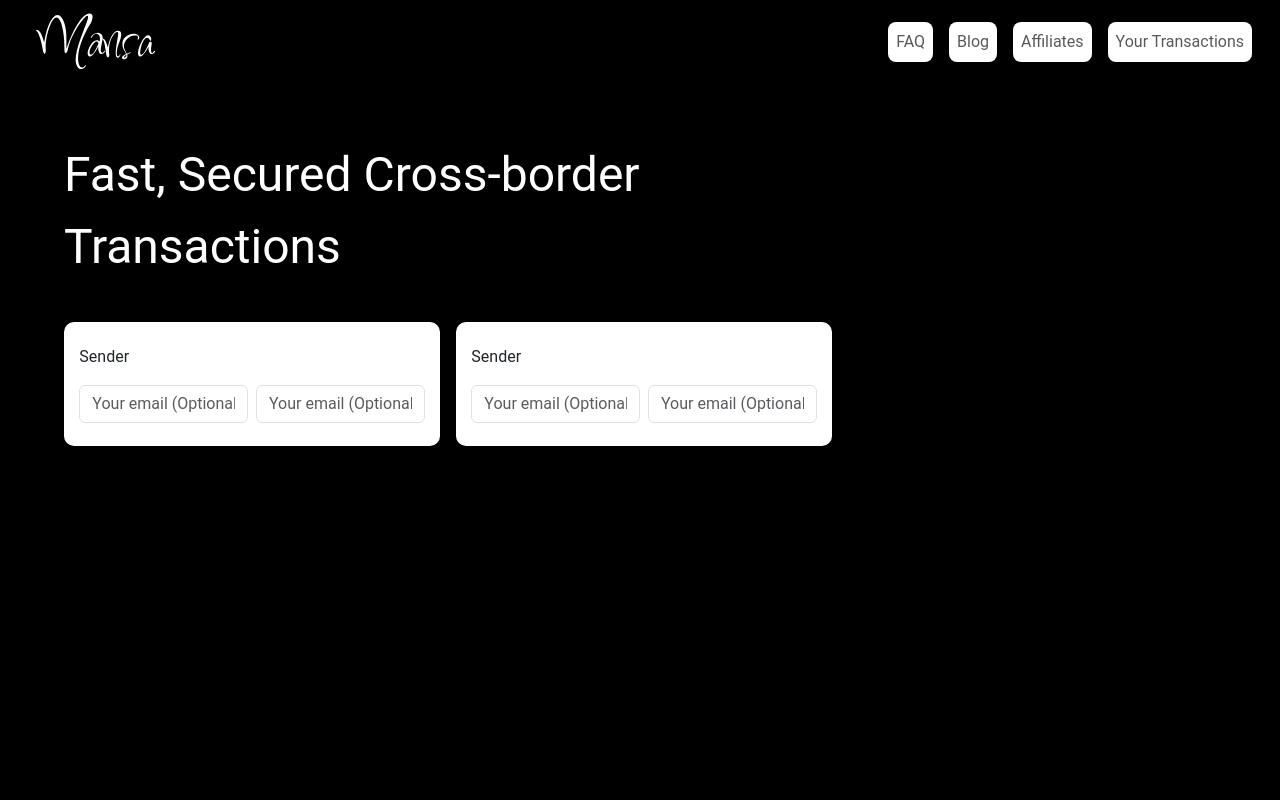
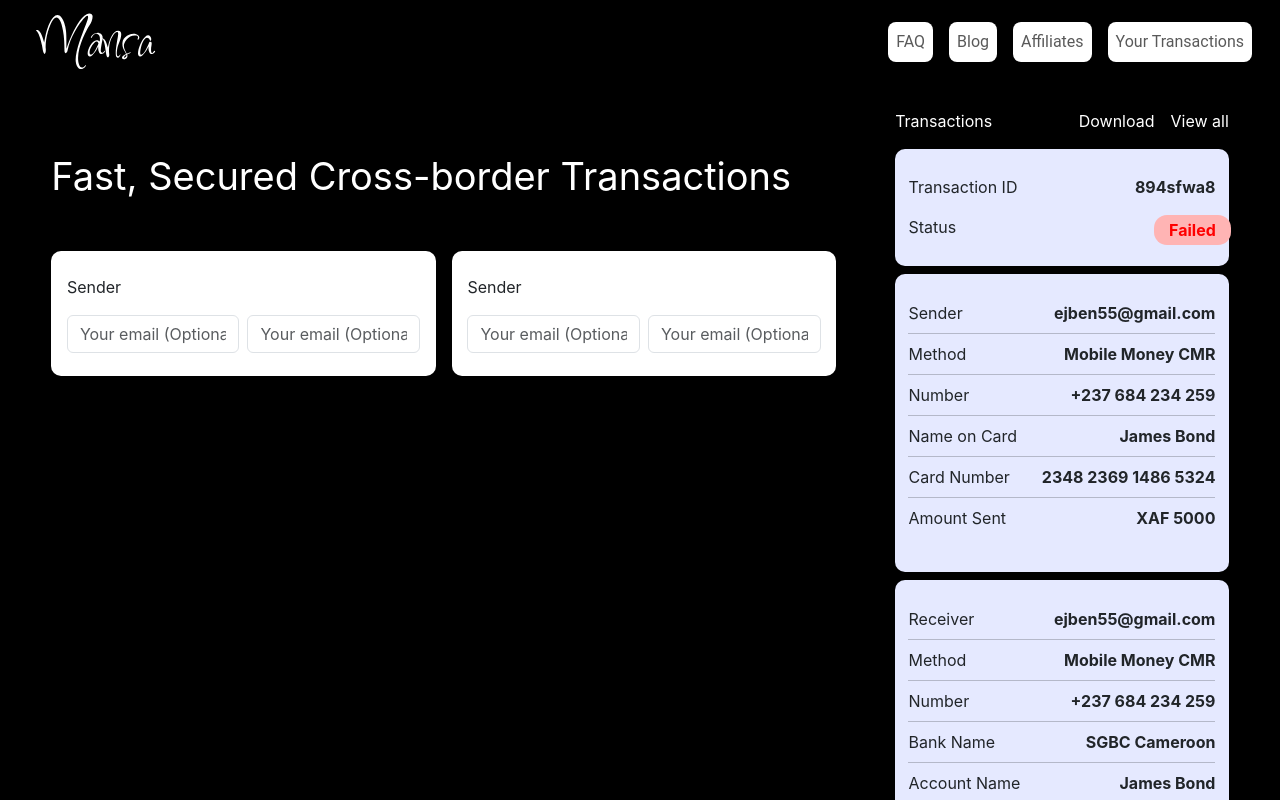
Before and after one commit to Morelle-Olivia/Mansa, an Angular app: page / in a window 1280 px wide. Shown: the top 800 px of the page. Built offline with nearby package versions, Linux system fonts and the light colour scheme.

Commit message:
Design for transaction page.

```diff
--- a/src/app/app.module.ts
+++ b/src/app/app.module.ts
@@ -5,12 +5,14 @@ import { AppRoutingModule } from './app-routing.module';
 import { AppComponent } from './app.component';
 import { NavbarComponent } from './components/navbar/navbar.component';
 import { LandingPageComponent } from './pages/landing-page/landing-page.component';
+import { TransactionsComponent } from './pages/transactions/transactions.component';
 
 @NgModule({
   declarations: [
     AppComponent,
     NavbarComponent,
-    LandingPageComponent
+    LandingPageComponent,
+    TransactionsComponent
   ],
   imports: [
     BrowserModule,
--- a/src/app/pages/landing-page/landing-page.component.css
+++ b/src/app/pages/landing-page/landing-page.component.css
@@ -1,14 +1,14 @@
 *{
-  font-family: Roboto;
+  font-family: Inter;
 }
 
 .landing-page {
-  padding: 2% 5%;
+  padding: 2% 4%;
 }
 
 .page_header {
   padding: 4% 0%;
-  font-size: 48px;
+  font-size: 38px;
   font-weight: 400;
   line-height: 72px;
   letter-spacing: 0em;
@@ -23,3 +23,7 @@
   top: 244px;
   border-radius: 10px;
 }
+
+.dashboard {
+  padding-left: 5%;
+}
--- a/src/app/pages/landing-page/landing-page.component.html
+++ b/src/app/pages/landing-page/landing-page.component.html
@@ -1,7 +1,8 @@
 <div class="landing-page">
+  <div class="d-flex">
     <div class="col-8">
       <h3 class="text-white page_header">Fast, Secured Cross-border Transactions</h3>
-    <div class="d-flex justify-content-between">
+      <div class="d-flex gap-3">
         <div class="sender">
           <p>Sender</p>
           <form action="">
@@ -11,7 +12,7 @@
             </div>
           </form>
         </div>
-      <div class="ms-3 sender">
+        <div class=" sender">
           <p>Sender</p>
           <form action="">
             <div class="d-flex justify-content-between">
@@ -22,7 +23,8 @@
         </div>
       </div>
     </div>
-  <div class="col-4">
-
+    <div class="col-4 dashboard">
+      <app-transactions></app-transactions>
     </div>
   </div>
+</div>
--- /dev/null
+++ b/src/app/pages/transactions/transactions.component.css
@@ -0,0 +1,22 @@
+.trans_tables {
+  padding: 8% 4%;
+  border-radius: 10px;
+  background-color: #E5E9FF;
+  position: relative;
+}
+.status_box {
+  position: relative;
+  margin-bottom: -1rem;
+}
+.status {
+  position: absolute;
+  padding: 3px 15px;
+  margin-left: -20%;
+  border-radius: 13px;
+  color: #FF0000;
+  font-weight: 400;
+  background-color: #FFB4B4;
+}
+hr {
+  margin: -0.5rem 0;
+}
--- /dev/null
+++ b/src/app/pages/transactions/transactions.component.html
@@ -0,0 +1,139 @@
+<section>
+  <div class="d-flex justify-content-between text-white">
+    <div>
+      <p>Transactions</p>
+    </div>
+    <div class="d-flex">
+      <p>Download</p>
+      <a class="text-decoration-none
+      text-white ms-3"
+      >View all</a>
+    </div>
+  </div>
+  <div class="trans_tables">
+    <div class="d-flex justify-content-between">
+      <p>Transaction ID</p>
+      <span>
+        <b>894sfwa8</b>
+      </span>
+    </div>
+    <div class="d-flex justify-content-between status_box">
+      <p>Status</p>
+      <div>
+        <span class="d-flex
+        align-content-around
+        status">
+          <b>Failed</b>
+        </span>
+      </div>
+    </div>
+  </div>
+  <div class="mt-2 trans_tables">
+    <div class="d-flex justify-content-between">
+      <p>Sender</p>
+      <span>
+        <b>ejben55@gmail.com</b>
+      </span>
+    </div>
+    <hr>
+    <div class="d-flex justify-content-between mt-3">
+      <p>Method</p>
+      <span>
+        <b>Mobile Money CMR</b>
+      </span>
+    </div>
+
+<!--  START: THE FOLLOWING WILL ONLY DISPLAY IF IT IS AVAILABLE  -->
+    <hr>
+    <div class="d-flex justify-content-between mt-3">
+      <p>Number</p>
+      <span>
+        <b>+237 684 234 259</b>
+      </span>
+    </div>
+    <hr>
+    <div class="d-flex justify-content-between mt-3">
+      <p>Name on Card</p>
+      <span>
+        <b>James Bond</b>
+      </span>
+    </div>
+    <hr>
+    <div class="d-flex justify-content-between mt-3">
+      <p>Card Number</p>
+      <span>
+        <b>2348 2369 1486 5324</b>
+      </span>
+    </div>
+<!--    END!!! -->
+
+    <hr>
+    <div class="d-flex justify-content-between mt-3">
+      <p>Amount Sent</p>
+      <span>
+        <b>XAF 5000</b>
+      </span>
+    </div>
+  </div>
+  <div class="mt-2 trans_tables">
+    <div class="d-flex justify-content-between">
+      <p>Receiver</p>
+      <span>
+        <b>ejben55@gmail.com</b>
+      </span>
+    </div>
+    <hr>
+    <div class="d-flex justify-content-between mt-3">
+      <p>Method</p>
+      <span>
+        <b>Mobile Money CMR</b>
+      </span>
+    </div>
+
+<!--  START: THE FOLLOWING WILL ONLY DISPLAY IF IT IS AVAILABLE  -->
+    <hr>
+    <div class="d-flex justify-content-between mt-3">
+      <p>Number</p>
+      <span>
+        <b>+237 684 234 259</b>
+      </span>
+    </div>
+    <hr>
+    <div class="d-flex justify-content-between mt-3">
+      <p>Bank Name</p>
+      <span>
+        <b>SGBC Cameroon</b>
+      </span>
+    </div>
+    <hr>
+    <div class="d-flex justify-content-between mt-3">
+      <p>Account Name</p>
+      <span>
+        <b>James Bond</b>
+      </span>
+    </div>
+    <hr>
+    <div class="d-flex justify-content-between mt-3">
+      <p>Account Number</p>
+      <span>
+        <b>2348 2369 1486 5324</b>
+      </span>
+    </div>
+    <hr>
+    <div class="d-flex justify-content-between mt-3">
+      <p>Sort Code</p>
+      <span>
+        <b>2348 2369 1486 5324</b>
+      </span>
+    </div>
+<!--    END!!! -->
+
+    <hr>
+    <div class="d-flex justify-content-between mt-3">
+      <p>Amount received</p>
+      <span>
+        <b>€ 7.41</b>
+      </span>
+    </div>
+  </div>
+</section>
--- /dev/null
+++ b/src/app/pages/transactions/transactions.component.ts
@@ -0,0 +1,15 @@
+import { Component, OnInit } from '@angular/core';
+
+@Component({
+  selector: 'app-transactions',
+  templateUrl: './transactions.component.html',
+  styleUrls: ['./transactions.component.css']
+})
+export class TransactionsComponent implements OnInit {
+
+  constructor() { }
+
+  ngOnInit(): void {
+  }
+
+}
```
Also changed, not shown: 1 other file (tests, documents, lock files or other folders). Lines whose indentation alone changed are shown as unchanged.
